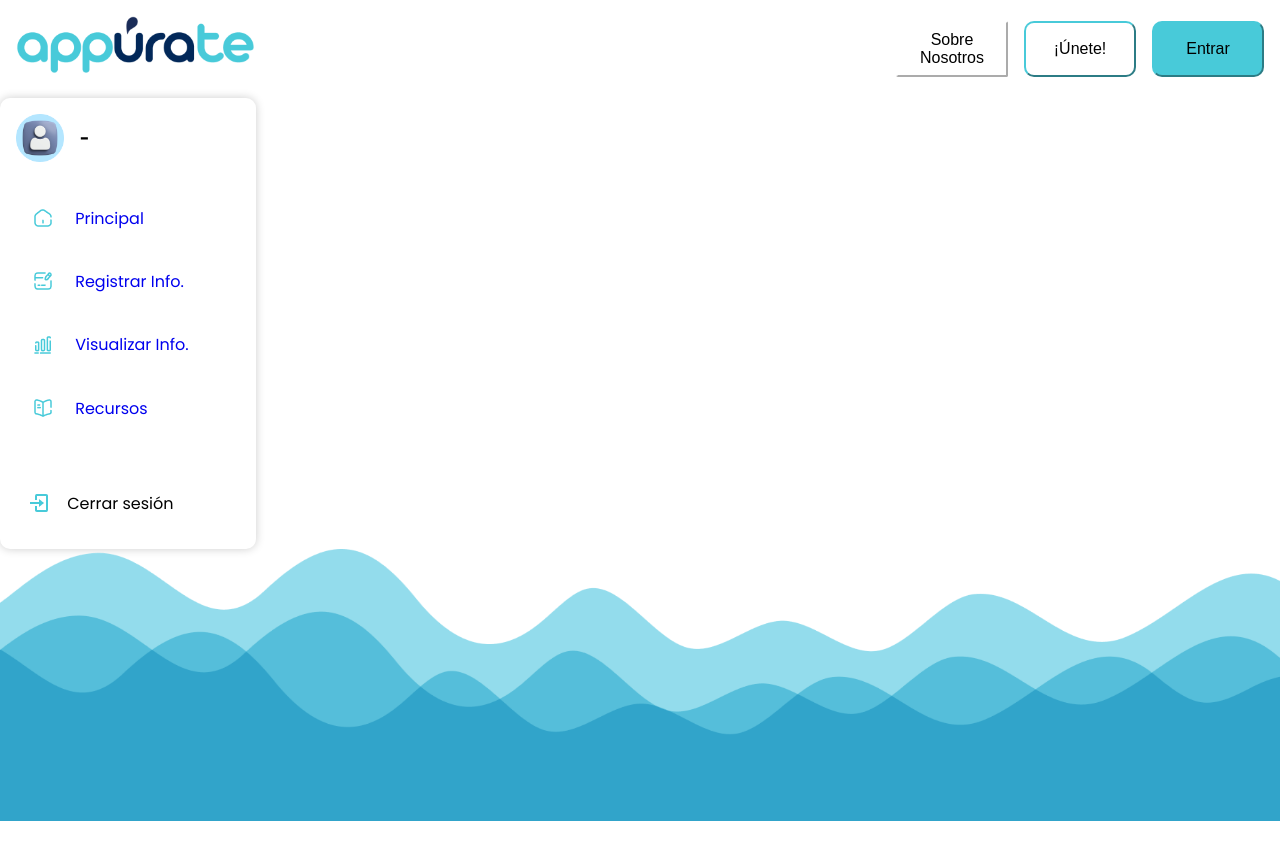
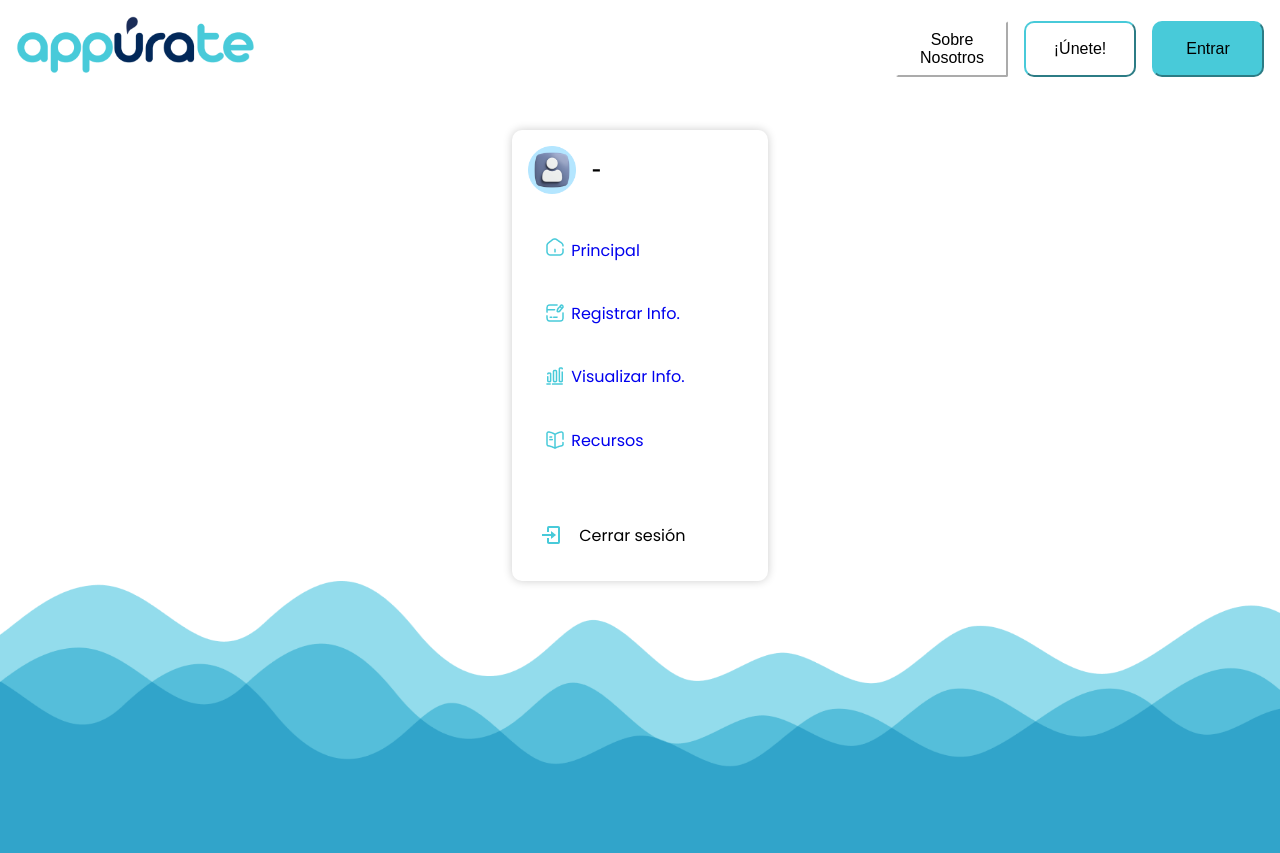
Before and after one commit to anderconsu/Appurate, a React (Vite) app in the folder Front/: page /menu in a window 1280 px wide. Before the commit the page ends 821 px from the top, so only its background shows below. Built offline with nearby package versions, Linux system fonts and the light colour scheme.

Commit message:
menu creo que donete

```diff
--- a/Front/src/components/privada/menu/menu.scss
+++ b/Front/src/components/privada/menu/menu.scss
@@ -1,5 +1,6 @@
 .menu {
-    width: 20%;
+    width: 95%;
+    margin: auto;
     min-width: 15rem;
     max-width: 25rem;
     display: flex;
@@ -49,13 +50,20 @@
     }
     & nav {
         display: flex;
-        flex-direction: column;
-        gap: 1rem;
+        flex-direction: row;
+        flex-wrap: wrap;
+        gap: 0.5rem;
+        margin: auto;
         & .navItem {
             display: flex;
-            gap: 1rem;
-            padding: 0.7rem;
-
+            justify-content: flex-start;
+            align-items: center;
+            border: 1px solid #0077b6;
+            border-radius: 1rem;
+            gap: 0.6rem;
+            width: calc(50% - 0.5rem);
+            height: 4rem;
+            padding: 0.5rem;
             & .iconContainer {
                 display: flex;
                 justify-content: center;
@@ -82,3 +90,101 @@
         }
     }
 }
+
+@media screen and (min-width: 768px) {
+    .menu {
+        margin-top: 3rem;
+        width: 20%;
+        min-width: 15rem;
+        max-width: 18rem;
+        max-height: 30rem;
+        display: flex;
+        flex-direction: column;
+        border-radius: 10px;
+        box-shadow: 0px 0px 10px rgba(0, 0, 0, 0.2);
+        padding: 1rem;
+        gap: 2rem;
+
+        & a,
+        .logoutText {
+            text-decoration: none;
+
+            &:visited {
+                color: black;
+            }
+            &:hover {
+                text-decoration: underline;
+                cursor: pointer;
+            }
+        }
+
+        & .profile {
+            display: flex;
+            flex-direction: row;
+            gap: 1rem;
+            & .iconContainer {
+                display: flex;
+                justify-content: center;
+                width: 3rem;
+                & img {
+                    width: 100%;
+                    margin: auto;
+                }
+            }
+            & .nameContainer {
+                margin: auto 0;
+                & .name {
+                    font-size: 1rem;
+                    font-weight: 550;
+                }
+                & .institution {
+                    font-size: 0.8rem;
+                    color: var(--azul_celeste);
+                }
+            }
+        }
+        & nav {
+            display: flex;
+            flex-direction: column;
+            flex-wrap: nowrap;
+            margin: 0;
+            gap: 1rem;
+            border: 0px;
+            width: 90%;
+            & .navItem {
+                display: flex;
+                gap: 1rem;
+                padding: 0.7rem;
+                width: 100%;
+                border: 0px;
+                gap: 0;
+                height: auto;
+                align-items: flex-start;
+
+                & .iconContainer {
+                    display: flex;
+                    justify-content: center;
+                    width: 2rem;
+
+                    & img {
+                        margin: auto;
+                    }
+                }
+            }
+        }
+
+        & .logout {
+            display: flex;
+            gap: 1rem;
+            margin-top: 1rem;
+            padding: 0.7rem;
+        }
+        & .selected {
+            background-color: var(--azul_oscuro);
+            border-radius: 1rem;
+            & a {
+                color: var(--blanco);
+            }
+        }
+    }
+}
--- a/Front/src/components/privada/recursos/recursos.jsx
+++ b/Front/src/components/privada/recursos/recursos.jsx
@@ -3,6 +3,7 @@ import { useContext, useEffect } from "react";
 import PageContext from "../../../context/pageContext";
 import { useNavigate } from "react-router-dom";
 import "./recursos.scss";
+import Menu from "../menu/menu";
 
 const Recursos = () => {
     const { page, setPage } = useContext(PageContext);
@@ -46,7 +47,8 @@ const Recursos = () => {
         setPage("recursos");
     }, []);
     return (
-        <>
+        <main className="paginaRecursos">
+            <Menu />
             <div className="recursosMain">
                 <h2 className="recursos">RECURSOS ADICIONALES</h2>
                 <p>
@@ -71,10 +73,10 @@ const Recursos = () => {
                                 <h3>Medidor de Oxígeno Disuelto</h3>
                                 <p>
                                     Este dispositivo mide la concentración de
-                                    oxígeno disuelto en el agua. Se sumerge en la
-                                    muestra y muestra la cantidad de oxígeno en
-                                    miligramos por litro (mg/L) o partes por millón
-                                    (ppm).
+                                    oxígeno disuelto en el agua. Se sumerge en
+                                    la muestra y muestra la cantidad de oxígeno
+                                    en miligramos por litro (mg/L) o partes por
+                                    millón (ppm).
                                 </p>
                             </div>
                         </div>
@@ -82,10 +84,11 @@ const Recursos = () => {
                             <div className="recursosTextContainer">
                                 <h3>Conductímetro</h3>
                                 <p>
-                                    Mide la conductividad eléctrica del agua, que es
-                                    una indicación de la cantidad de sales y
-                                    minerales disueltos en el agua. Los valores se
-                                    expresan en microsiemens por centímetro (µS/cm).
+                                    Mide la conductividad eléctrica del agua,
+                                    que es una indicación de la cantidad de
+                                    sales y minerales disueltos en el agua. Los
+                                    valores se expresan en microsiemens por
+                                    centímetro (µS/cm).
                                 </p>
                             </div>
                             <div className="recursosImgContainer">
@@ -107,8 +110,8 @@ const Recursos = () => {
                             <div className="recursosTextContainer">
                                 <h3>Termómetro</h3>
                                 <p>
-                                    Utilizado para medir la temperatura del agua en
-                                    grados Celsius (°C). La temperatura puede
+                                    Utilizado para medir la temperatura del agua
+                                    en grados Celsius (°C). La temperatura puede
                                     afectar a los organismos acuáticos y a la
                                     química del agua.
                                 </p>
@@ -118,10 +121,11 @@ const Recursos = () => {
                             <div className="recursosTextContainer">
                                 <h3>Medidor de pH</h3>
                                 <p>
-                                    Mide el nivel de acidez o alcalinidad del agua
-                                    en una escala de 0 a 14, donde 7 es neutro.
-                                    Valores por debajo de 7 indican acidez, y
-                                    valores por encima de 7 indican alcalinidad.
+                                    Mide el nivel de acidez o alcalinidad del
+                                    agua en una escala de 0 a 14, donde 7 es
+                                    neutro. Valores por debajo de 7 indican
+                                    acidez, y valores por encima de 7 indican
+                                    alcalinidad.
                                 </p>
                             </div>
                             <div className="recursosImgContainer">
@@ -144,12 +148,12 @@ const Recursos = () => {
                                 <h3>Espectrofotómetro</h3>
                                 <p>
                                     Este instrumento se usa para analizar la
-                                    concentración de sustancias específicas en el
-                                    agua, como nutrientes, metales pesados o
-                                    productos químicos tóxicos. Emite y mide la luz
-                                    absorbida por la muestra, lo que proporciona
-                                    información sobre la cantidad de la sustancia
-                                    presente.
+                                    concentración de sustancias específicas en
+                                    el agua, como nutrientes, metales pesados o
+                                    productos químicos tóxicos. Emite y mide la
+                                    luz absorbida por la muestra, lo que
+                                    proporciona información sobre la cantidad de
+                                    la sustancia presente.
                                 </p>
                             </div>
                         </div>
@@ -161,18 +165,18 @@ const Recursos = () => {
                     <br />
                     <div className="recursosYoutube">
                         <iframe
-                        width="100%"
-                        height="100%"
-                        src="https://www.youtube.com/embed/OZQi3DLogqE?si=vblpwiGk-pxzuwzp"
-                        title="YouTube video player"
-                        frameborder="0"
-                        allow="accelerometer; autoplay; clipboard-write; encrypted-media; gyroscope; picture-in-picture; web-share" allowfullscreen>
-
-                        </iframe>
+                            width="100%"
+                            height="100%"
+                            src="https://www.youtube.com/embed/OZQi3DLogqE?si=vblpwiGk-pxzuwzp"
+                            title="YouTube video player"
+                            frameborder="0"
+                            allow="accelerometer; autoplay; clipboard-write; encrypted-media; gyroscope; picture-in-picture; web-share"
+                            allowfullscreen
+                        ></iframe>
                     </div>
                 </div>
             </div>
-        </>
+        </main>
     );
 };
 
--- a/Front/src/components/privada/recursos/recursos.scss
+++ b/Front/src/components/privada/recursos/recursos.scss
@@ -1,12 +1,25 @@
+.paginaRecursos {
+    display: flex;
+    flex-wrap: wrap;
+    flex-direction: column;
+    gap: 1rem;
+    width: 100%;
+}
+
 .recursosMain {
     display: flex;
     // flex-wrap: wrap;
     box-sizing: border-box;
     flex-direction: column;
+    justify-content: center;
+    margin: auto;
+    margin-bottom: 2rem;
     gap: 1rem;
-    padding: 1rem;
-    width: 100%;
-
+    width: 95%;
+    margin-top: 0;
+    & h2 {
+        margin-top: 0;
+    }
     & p {
         text-align: left;
     }
@@ -14,7 +27,6 @@
     & h2 {
         text-align: left;
     }
-
 
     & .recursosAzul {
         display: flex;
@@ -41,35 +53,37 @@
             }
 
             & .recursosImgContainer {
-
                 width: 40%;
                 margin: auto;
-
 
                 & img {
                     width: 100%;
                 }
             }
-
-
-
-
         }
     }
 }
 
 //-----------------------------------------------------------------------//
 
-
 @media screen and (min-width: 768px) {
+    .paginaRecursos {
+        display: flex;
+        flex-wrap: nowrap;
+        flex-direction: row;
+        gap: 1rem;
+        width: 100%;
+    }
     .recursosMain {
         display: flex;
         flex-direction: column;
-        width: 90%;
+        width: 80%;
         margin: auto;
-
-
-
+        margin-top: 0;
+        padding-right: 1rem;
+        & h2 {
+            margin-top: 0;
+        }
         & .recursosAzul {
             width: auto;
 
@@ -84,10 +98,8 @@
                 justify-content: space-between;
                 gap: 1rem;
 
-
                 & .recursosTextContainer {
                     width: 50%;
-
                 }
 
                 & .recursosImgContainer {
@@ -95,13 +107,8 @@
                     justify-content: center;
                     width: 50%;
 
-
-
-
                     & img {
                         width: auto;
-
-
                     }
                 }
             }
@@ -112,10 +119,9 @@
             flex-direction: column;
             align-items: center;
         }
-            & .recursosYoutube {
-
-                width: 40rem;
-                height: 30rem;
-            }
+        & .recursosYoutube {
+            width: 40rem;
+            height: 30rem;
+        }
     }
 }
```
